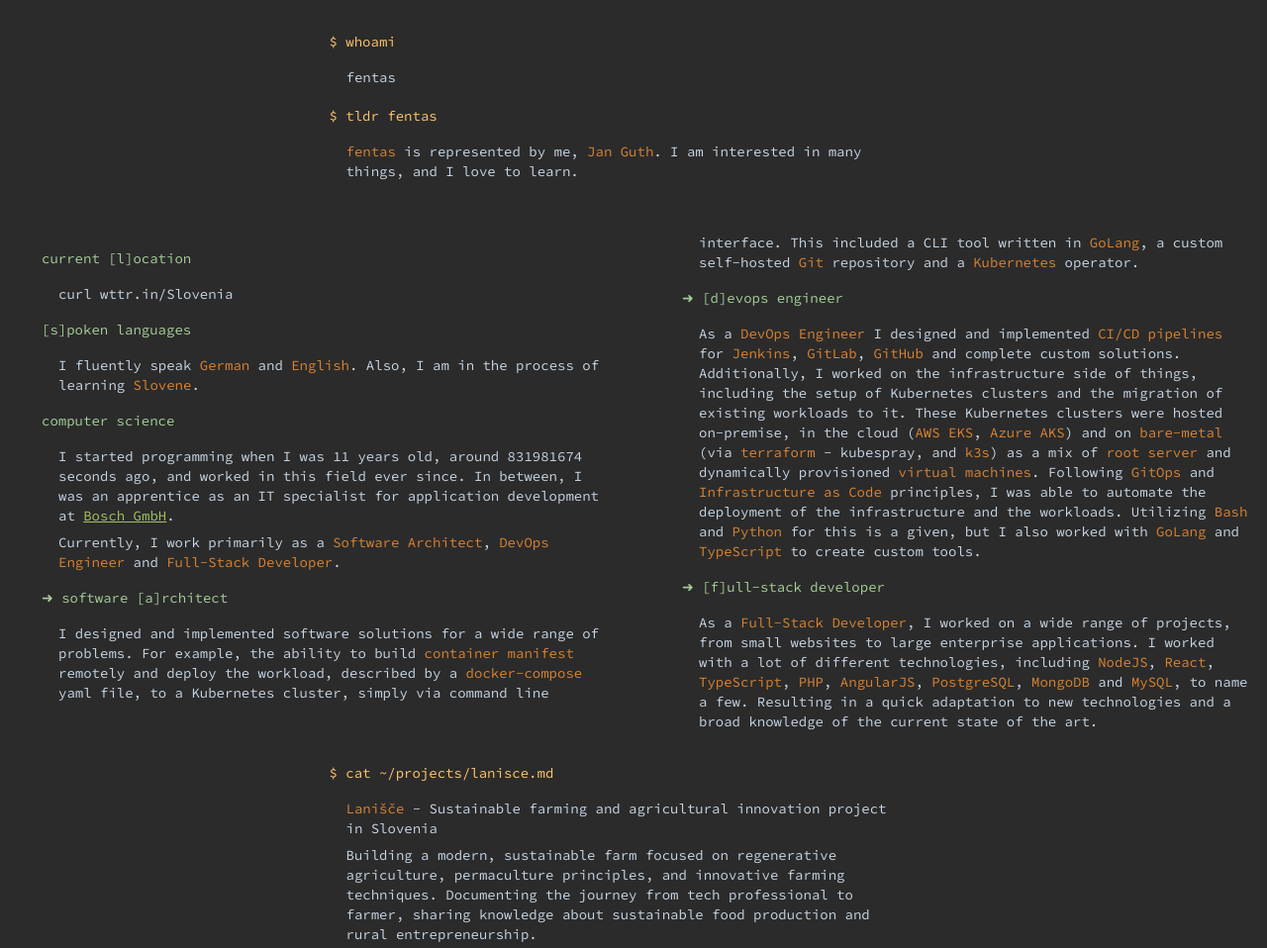
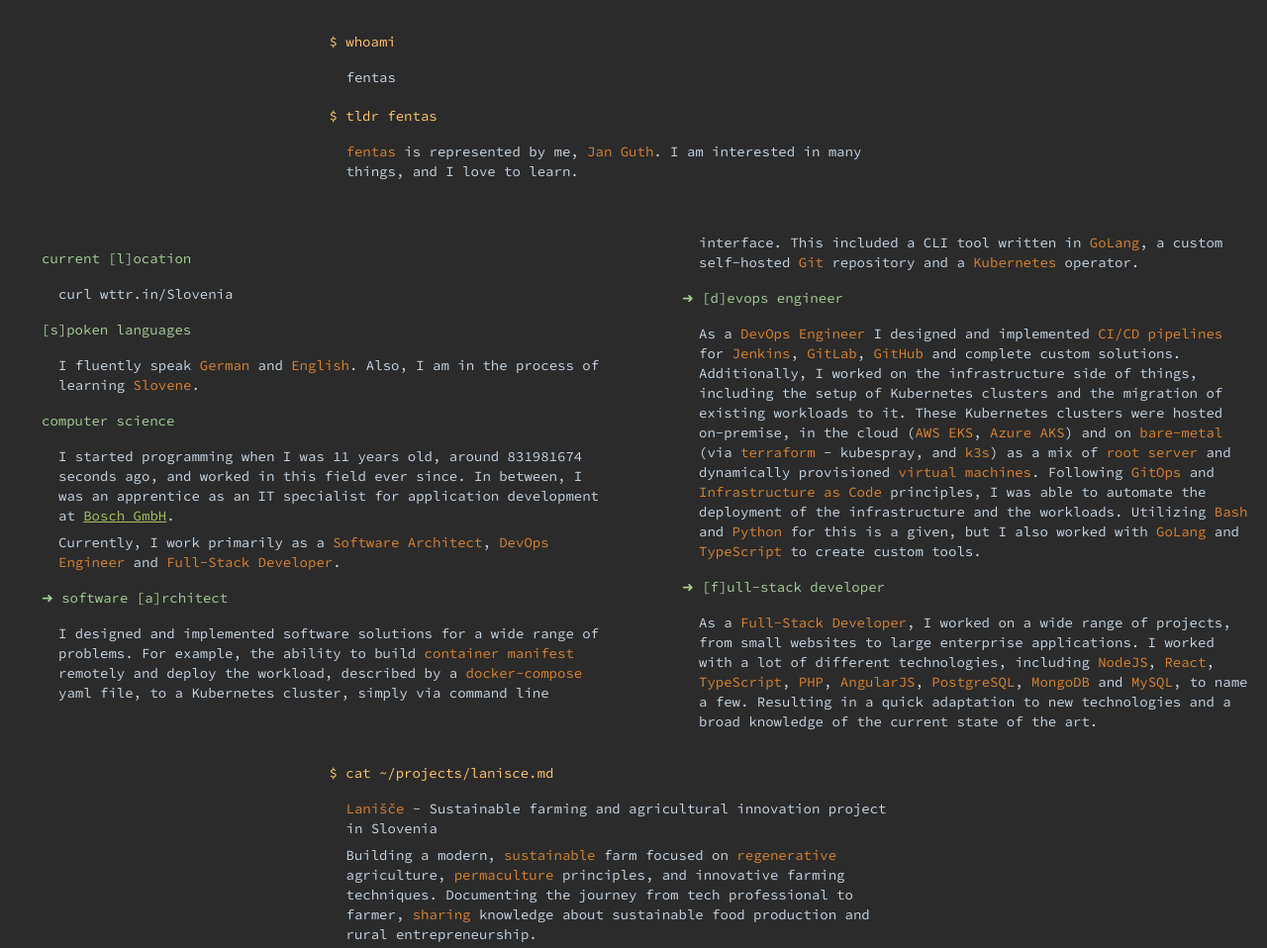
Before and after one commit to fentas/fentas, a plain HTML site: page web/index.html in a window 1280 px wide. Shown: the top 958 px of the page at 99% size. Drawn offline with Linux system fonts and the light colour scheme.

Commit message:
style: emphasize key farming concepts with bold text in bio description

```diff
--- a/web/index.html
+++ b/web/index.html
@@ -239,8 +239,8 @@
       </p>
 
       <p>
-        Building a modern, sustainable farm focused on regenerative agriculture, permaculture principles, and innovative farming techniques.
-        Documenting the journey from tech professional to farmer, sharing knowledge about sustainable food production and rural entrepreneurship.
+        Building a modern, <strong>sustainable</strong> farm focused on <strong>regenerative</strong> agriculture, <strong>permaculture</strong> principles, and innovative farming techniques.
+        Documenting the journey from tech professional to farmer, <strong>sharing</strong> knowledge about sustainable food production and rural entrepreneurship.
       </p>
 
       <ul>
```
